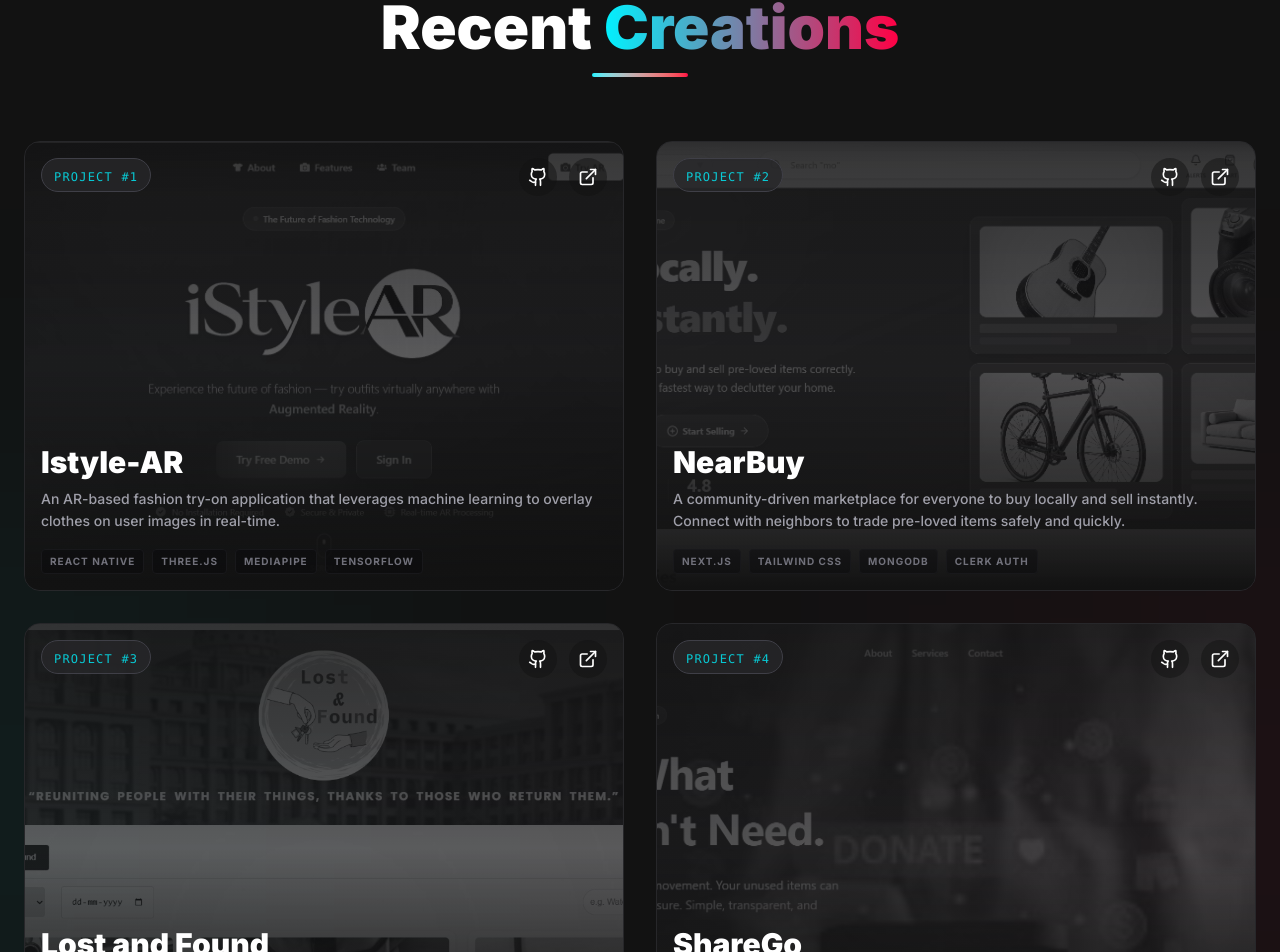
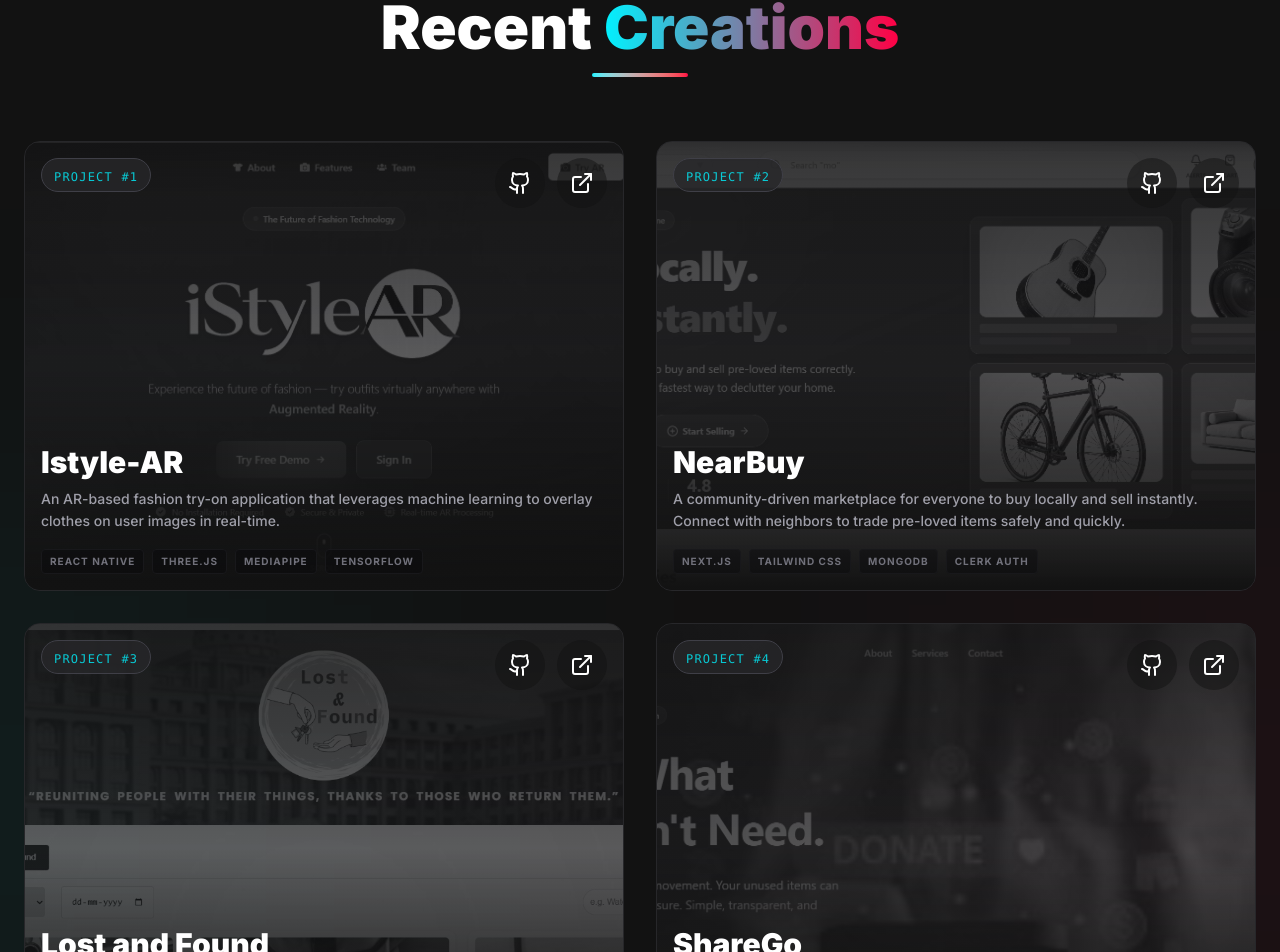
Before and after one commit to Sudhanshu-Ray10/Portfolio, a Next.js app: page / in a window 1280 px wide. Shown: the part 6461-7413 px from the top of the page. Built offline with nearby package versions, Linux system fonts and the light colour scheme.

Commit message:
All Website done

```diff
--- a/src/app/layout.tsx
+++ b/src/app/layout.tsx
@@ -30,7 +30,7 @@
 }>) {
   return (
     <html lang="en" className={`${inter.variable} scroll-smooth`}>
-      <body className="bg-background text-foreground selection:bg-cinematic-red selection:text-white">
+      <body className="relative bg-background text-foreground selection:bg-cinematic-red selection:text-white">
         <LenisProvider>
           <Navbar />
           <CustomCursor />
--- a/src/components/AboutSection.tsx
+++ b/src/components/AboutSection.tsx
@@ -29,6 +29,7 @@
                      src="/about-visual.png"
                      alt="Abstract Tech Artwork"
                      fill
+                     sizes="(max-width: 768px) 100vw, 50vw"
                      className="object-cover scale-110 group-hover:scale-100 transition-transform duration-1000"
                    />
                    <div className="absolute inset-0 bg-gradient-to-t from-background/60 via-transparent to-transparent" />
--- a/src/components/Hero3D.tsx
+++ b/src/components/Hero3D.tsx
@@ -83,6 +83,7 @@
                 src="/profile.png"
                 alt="Sudhanshu Ray"
                 fill
+                sizes="(max-width: 768px) 100vw, 33vw"
                 className="object-cover transition-transform duration-500 scale-105"
                 priority
               />
--- a/src/components/ProjectCard.tsx
+++ b/src/components/ProjectCard.tsx
@@ -88,24 +88,26 @@
             </div>
             <div className="flex space-x-3 pointer-events-auto relative z-50">
               {githubUrl && (
-                <a
-                  href={githubUrl}
-                  target="_blank"
-                  rel="noopener noreferrer"
-                  className="p-2 bg-background/50 hover:bg-cinematic-blue/20 rounded-full transition-all border border-transparent hover:border-cinematic-blue/40 hover:scale-110"
+                <button
+                  onPointerDown={(e) => {
+                    e.stopPropagation();
+                    window.open(githubUrl, "_blank");
+                  }}
+                  className="p-3 bg-background/50 hover:bg-cinematic-blue/20 rounded-full transition-all border border-transparent hover:border-cinematic-blue/40 hover:scale-110 active:scale-95"
                 >
-                  <Github className="w-5 h-5 text-white" />
-                </a>
+                  <Github className="w-6 h-6 text-white" />
+                </button>
               )}
               {liveUrl && (
-                <a
-                  href={liveUrl}
-                  target="_blank"
-                  rel="noopener noreferrer"
-                  className="p-2 bg-background/50 hover:bg-cinematic-red/20 rounded-full transition-all border border-transparent hover:border-cinematic-red/40 hover:scale-110"
+                <button
+                  onPointerDown={(e) => {
+                    e.stopPropagation();
+                    window.open(liveUrl, "_blank");
+                  }}
+                  className="p-3 bg-background/50 hover:bg-cinematic-red/20 rounded-full transition-all border border-transparent hover:border-cinematic-red/40 hover:scale-110 active:scale-95"
                 >
-                  <ExternalLink className="w-5 h-5 text-white" />
-                </a>
+                  <ExternalLink className="w-6 h-6 text-white" />
+                </button>
               )}
             </div>
           </div>
@@ -142,6 +144,8 @@
             src={image}
             alt={title}
             fill
+            priority={index <= 1}
+            sizes="(max-width: 768px) 100vw, (max-width: 1200px) 50vw, 33vw"
             className="object-cover opacity-30 grayscale transition-all duration-700 group-hover:opacity-60 group-hover:grayscale-0 group-hover:scale-110"
           />
           <div className="absolute inset-0 bg-gradient-to-t from-background via-transparent to-background/50" />
@@ -192,6 +196,8 @@
                 src={image}
                 alt={title}
                 fill
+                priority={index <= 1}
+                sizes="(max-width: 768px) 100vw, 50vw"
                 className="object-cover"
               />
               <div className="absolute inset-0 bg-gradient-to-t from-background via-transparent" />
@@ -217,26 +223,28 @@
             {/* Action Buttons */}
             <div className="flex gap-3 pt-2">
               {githubUrl && (
-                <a
-                  href={githubUrl}
-                  target="_blank"
-                  rel="noopener noreferrer"
-                  className="flex-1 py-2 bg-background/80 hover:bg-cinematic-blue/20 rounded-lg transition-all border border-transparent hover:border-cinematic-blue/40 flex items-center justify-center gap-2 text-sm font-bold text-white"
+                <button
+                  onPointerDown={(e) => {
+                    e.stopPropagation();
+                    window.open(githubUrl, "_blank");
+                  }}
+                  className="flex-1 py-3 bg-background/80 hover:bg-cinematic-blue/20 rounded-lg transition-all border border-transparent hover:border-cinematic-blue/40 flex items-center justify-center gap-2 text-base font-bold text-white active:scale-95"
                 >
-                  <Github className="w-4 h-4" />
+                  <Github className="w-5 h-5" />
                   GitHub
-                </a>
+                </button>
               )}
               {liveUrl && (
-                <a
-                  href={liveUrl}
-                  target="_blank"
-                  rel="noopener noreferrer"
-                  className="flex-1 py-2 bg-background/80 hover:bg-cinematic-red/20 rounded-lg transition-all border border-transparent hover:border-cinematic-red/40 flex items-center justify-center gap-2 text-sm font-bold text-white"
+                <button
+                  onPointerDown={(e) => {
+                    e.stopPropagation();
+                    window.open(liveUrl, "_blank");
+                  }}
+                  className="flex-1 py-3 bg-background/80 hover:bg-cinematic-red/20 rounded-lg transition-all border border-transparent hover:border-cinematic-red/40 flex items-center justify-center gap-2 text-base font-bold text-white active:scale-95"
                 >
-                  <ExternalLink className="w-4 h-4" />
+                  <ExternalLink className="w-5 h-5" />
                   Live
-                </a>
+                </button>
               )}
             </div>
           </div>
--- a/tsconfig.json
+++ b/tsconfig.json
@@ -15,7 +15,7 @@
     "moduleResolution": "bundler",
     "resolveJsonModule": true,
     "isolatedModules": true,
-    "jsx": "preserve",
+    "jsx": "react-jsx",
     "incremental": true,
     "plugins": [
       {
```
